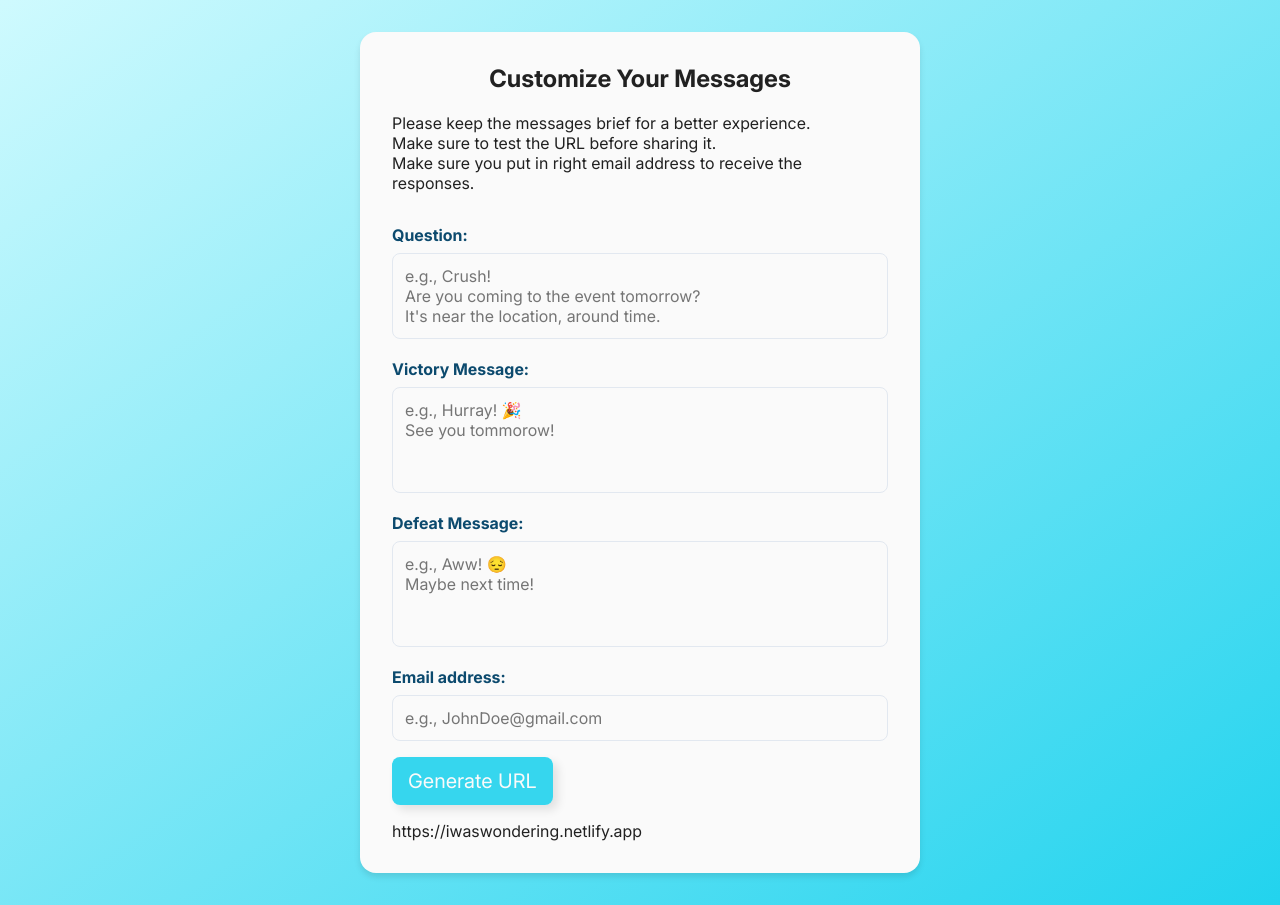
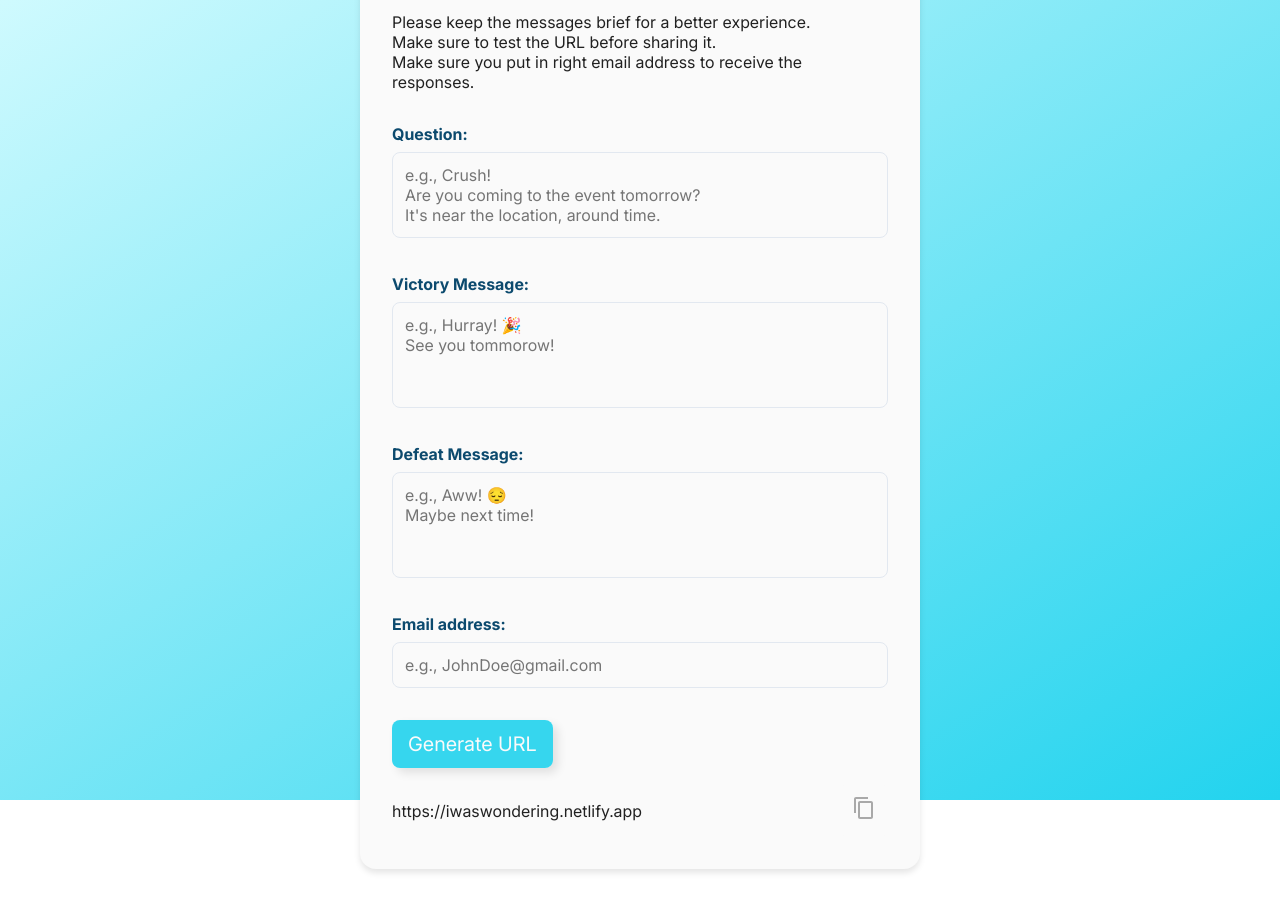
Before and after one commit to HrushikeshJoshi187/Ask_Your_Crush_Out_Online, a React (Vite) app in the folder client/: page /customize in a window 1280 px wide. Built offline with nearby package versions, Linux system fonts and the light colour scheme.

Commit message:
Changes 2025-01-29

```diff
--- a/client/src/App.css
+++ b/client/src/App.css
@@ -15,6 +15,8 @@
   flex-direction: column;
   justify-content: center;
   align-items: center;
+
+  height: calc(100vh - env(safe-area-inset-top));
 }
 
 @media (min-width: 640px) {
--- a/client/src/components/Buttons.tsx
+++ b/client/src/components/Buttons.tsx
@@ -3,8 +3,8 @@ import DOMPurify from "dompurify";
 
 import "./Buttons.css";
 
-const serverURL = "https://ask-your-crush-out-online.onrender.com";
-// const serverURL = "http://localhost:3000";
+// const serverURL = "https://ask-your-crush-out-online.onrender.com";
+const serverURL = "http://localhost:3000";
 
 interface ButtonsProps {
   state: "requirement" | "question" | "decision" | "victory" | "defeat";
@@ -152,7 +152,7 @@ const Buttons = forwardRef<HTMLDivElement, ButtonsProps>(
               changeState("question");
             }}
           >
-            Caught One? All set?
+            All set? Click here!
           </button>
         )}
 
--- a/client/src/components/Customize.css
+++ b/client/src/components/Customize.css
@@ -50,7 +50,6 @@
   width: 100%;
   resize: none;
 
-  margin-bottom: 1rem;
   padding: 0.75rem;
 
   background-color: rgba(250, 250, 250, 1);
@@ -69,11 +68,20 @@
   outline: none;
 }
 
+.customize_textarea.invalid {
+  border: 1px solid rgba(255, 0, 0, 1);
+  box-shadow: 0 0 5px rgba(255, 0, 0, 0.5);
+}
+
+.customize_textarea:focus.invalid {
+  border-color: rgba(255, 0, 0, 1);
+  box-shadow: 0 0 5px rgba(255, 0, 0, 0.5);
+}
+
 .customize_input {
   width: 100%;
   resize: none;
 
-  margin-bottom: 1rem;
   padding: 0.75rem;
 
   background-color: rgba(250, 250, 250, 1);
@@ -133,6 +141,10 @@
 
 .customize_url {
   margin-top: 1rem;
+
+  display: flex;
+  align-items: center;
+  justify-content: space-between;
 }
 
 .customize_url_link {
@@ -140,6 +152,39 @@
   white-space: normal;
   display: block;
   max-width: 100%;
+
+  pointer-events: none;
+}
+
+.error_message {
+  display: block;
+
+  height: 0.75rem;
+
+  margin-top: 0.25rem;
+  margin-bottom: 1rem;
+
+  text-align: end;
+
+  color: rgba(255, 0, 0, 0.8);
+  font-size: 0.75rem;
+}
+
+.copy_button {
+  padding: 0.75rem;
+
+  font-size: 1.25rem;
+
+  outline: none;
+
+  border: none;
+  border-radius: 0.5rem;
+
+  background: rgb(250, 250, 250, 1);
+
+  cursor: pointer;
+
+  transition: 0.33s;
 }
 
 @media (max-width: 640px) {
--- a/client/src/components/Customize.tsx
+++ b/client/src/components/Customize.tsx
@@ -1,4 +1,4 @@
-import { useState } from "react";
+import { useState, useRef } from "react";
 import DOMPurify from "dompurify";
 
 import "./Customize.css";
@@ -10,39 +10,151 @@ const Customize = (): JSX.Element => {
   const [victoryMessage, setVictoryMessage] = useState<string>("");
   const [defeatMessage, setDefeatMessage] = useState<string>("");
   const [email, setEmail] = useState<string>("");
+
   const [encodedQuestion, setEncodedQuestion] = useState<string>("");
   const [encodedVictoryMessage, setEncodedVictoryMessage] =
     useState<string>("");
   const [encodedDefeatMessage, setEncodedDefeatMessage] = useState<string>("");
   const [encodedEmail, setEncodedEmail] = useState<string>("");
 
-  const [isEmailValid, setIsEmailValid] = useState<boolean>(true);
+  const [errors, setErrors] = useState<{
+    question?: string;
+    victoryMessage?: string;
+    defeatMessage?: string;
+    email?: string;
+  }>({});
+
+  const questionRef = useRef<HTMLTextAreaElement | null>(null);
+  const victoryMessageRef = useRef<HTMLTextAreaElement | null>(null);
+  const defeatMessageRef = useRef<HTMLTextAreaElement | null>(null);
+  const emailRef = useRef<HTMLInputElement | null>(null);
 
   const sanitizeInput = (input: string): string => {
-    return DOMPurify.sanitize(input, { ALLOWED_TAGS: [], ALLOWED_ATTR: [] });
+    return DOMPurify.sanitize(input, {
+      ALLOWED_TAGS: [],
+      ALLOWED_ATTR: [],
+      KEEP_CONTENT: true,
+    });
+  };
+
+  const validateEmail = (email: string): boolean => {
+    const emailPattern = /^[^\s@]+@[^\s@]+\.[^\s@]+$/;
+    return emailPattern.test(email);
+  };
+
+  const validateEnglishAndEmojis = (input: string): boolean => {
+    const pattern =
+      /^[\u0020-\u007E\n\u1F600-\u1F64F\u1F300-\u1F77F\u1F780-\u1F8FF\u1F900-\u1FA6F\u1F1E6-\u1F1FF\u2600-\u26FF\u200B-\u200D\uFE0F\uD83C-\uDBFF\uDC00-\uDFFF]*$/u;
+
+    if (
+      /[^\u0020-\u007E\n\u1F600-\u1F64F\u1F300-\u1F77F\u1F780-\u1F8FF\u1F900-\u1FA6F\u1F1E6-\u1F1FF\u2600-\u26FF\u200B-\u200D\uFE0F\uD83C-\uDBFF\uDC00-\uDFFF]/.test(
+        input
+      )
+    ) {
+      return false;
+    }
+
+    const isValid = pattern.test(input);
+
+    return isValid;
+  };
+
+  const validateInput = (): boolean => {
+    const newErrors: typeof errors = {};
+
+    if (!question.trim()) {
+      newErrors.question = "Question cannot be empty.";
+    } else if (!validateEnglishAndEmojis(question)) {
+      newErrors.question = "Only English text and emojis are allowed.";
+    } else if (question.split("\n").length > 3) {
+      newErrors.question = "Question cannot exceed 3 lines.";
+    }
+
+    if (!victoryMessage.trim()) {
+      newErrors.victoryMessage = "Victory message cannot be empty.";
+    } else if (!validateEnglishAndEmojis(victoryMessage)) {
+      newErrors.victoryMessage = "Only English text and emojis are allowed.";
+    } else if (victoryMessage.split("\n").length > 4) {
+      newErrors.victoryMessage = "Victory message cannot exceed 4 lines.";
+    }
+
+    if (!defeatMessage.trim()) {
+      newErrors.defeatMessage = "Defeat message cannot be empty.";
+    } else if (!validateEnglishAndEmojis(defeatMessage)) {
+      newErrors.defeatMessage = "Only English text and emojis are allowed.";
+    } else if (defeatMessage.split("\n").length > 4) {
+      newErrors.defeatMessage = "Defeat message cannot exceed 4 lines.";
+    }
+
+    if (!email.trim()) {
+      newErrors.email = "Email address cannot be empty.";
+    } else if (!validateEmail(email)) {
+      newErrors.email = "Please enter a valid email address.";
+    }
+
+    setErrors(newErrors);
+
+    if (Object.keys(newErrors).length > 0) {
+      if (newErrors.question) {
+        questionRef.current?.scrollIntoView({
+          behavior: "smooth",
+          block: "center",
+        });
+      } else if (newErrors.victoryMessage) {
+        victoryMessageRef.current?.scrollIntoView({
+          behavior: "smooth",
+          block: "center",
+        });
+      } else if (newErrors.defeatMessage) {
+        defeatMessageRef.current?.scrollIntoView({
+          behavior: "smooth",
+          block: "center",
+        });
+      } else if (newErrors.email) {
+        emailRef.current?.scrollIntoView({
+          behavior: "smooth",
+          block: "center",
+        });
+      }
+    }
+
+    return Object.keys(newErrors).length === 0;
   };
 
   const handleGenerate = () => {
+    if (validateInput()) {
       const sanitizedQuestion = sanitizeInput(question);
       const sanitizedVictoryMessage = sanitizeInput(victoryMessage);
       const sanitizedDefeatMessage = sanitizeInput(defeatMessage);
       const sanitizedEmail = sanitizeInput(email);
 
-    setEncodedQuestion(btoa(sanitizedQuestion));
-    setEncodedVictoryMessage(btoa(sanitizedVictoryMessage));
-    setEncodedDefeatMessage(btoa(sanitizedDefeatMessage));
-    setEncodedEmail(btoa(sanitizedEmail));
+      const toBase64 = (str: string): string => {
+        return btoa(String.fromCharCode(...new TextEncoder().encode(str)));
+      };
 
-    if (validateEmail(sanitizedEmail)) {
-      setIsEmailValid(true);
-    } else {
-      setIsEmailValid(false);
+      setEncodedQuestion(encodeURIComponent(toBase64(sanitizedQuestion)));
+      setEncodedVictoryMessage(
+        encodeURIComponent(toBase64(sanitizedVictoryMessage))
+      );
+      setEncodedDefeatMessage(
+        encodeURIComponent(toBase64(sanitizedDefeatMessage))
+      );
+      setEncodedEmail(encodeURIComponent(toBase64(sanitizedEmail)));
+
+      setErrors({});
     }
   };
 
-  const validateEmail = (email: string): boolean => {
-    const emailPattern = /^[^\s@]+@[^\s@]+\.[^\s@]+$/;
-    return emailPattern.test(email);
+  const handleCopyToClipboard = () => {
+    const url = `${website_url}?q=${encodedQuestion}&v=${encodedVictoryMessage}&d=${encodedDefeatMessage}&e=${encodedEmail}`;
+    navigator.clipboard.writeText(url).then(
+      () => {
+        alert("URL copied to clipboard!");
+      },
+      (err) => {
+        alert("Failed to copy URL: " + err);
+      }
+    );
   };
 
   return (
@@ -59,7 +171,8 @@ const Customize = (): JSX.Element => {
         <div>
           <label className="customize_label">Question:</label>
           <textarea
-            className="customize_textarea"
+            ref={questionRef}
+            className={`customize_textarea ${errors.question ? "invalid" : ""}`}
             rows={3}
             value={question}
             onChange={(e) => setQuestion(e.target.value)}
@@ -69,11 +182,15 @@ const Customize = (): JSX.Element => {
 Are you coming to the event tomorrow?
 It's near the location, around time.`}
           />
+          {<span className="error_message">{errors.question}</span>}
         </div>
         <div>
           <label className="customize_label">Victory Message:</label>
           <textarea
-            className="customize_textarea"
+            ref={victoryMessageRef}
+            className={`customize_textarea ${
+              errors.victoryMessage ? "invalid" : ""
+            }`}
             rows={4}
             value={victoryMessage}
             onChange={(e) => setVictoryMessage(e.target.value)}
@@ -82,11 +199,15 @@ It's near the location, around time.`}
             placeholder={`e.g., Hurray! 🎉
 See you tommorow!`}
           />
+          {<span className="error_message">{errors.victoryMessage}</span>}
         </div>
         <div>
           <label className="customize_label">Defeat Message:</label>
           <textarea
-            className={`customize_textarea`}
+            ref={defeatMessageRef}
+            className={`customize_textarea ${
+              errors.defeatMessage ? "invalid" : ""
+            }`}
             rows={4}
             value={defeatMessage}
             onChange={(e) => setDefeatMessage(e.target.value)}
@@ -95,17 +216,21 @@ See you tommorow!`}
             placeholder={`e.g., Aww! 😔
 Maybe next time!`}
           />
+          {<span className="error_message">{errors.defeatMessage}</span>}
         </div>
         <div>
           <label className="customize_label">Email address:</label>
           <input
-            className={`customize_input ${!isEmailValid ? "invalid" : ""}`}
+            ref={emailRef}
+            className={`customize_input ${errors.email ? "invalid" : ""}`}
             type="email"
             value={email}
             onChange={(e) => setEmail(e.target.value)}
             required
             placeholder={`e.g., JohnDoe@gmail.com`}
+            autoComplete="on"
           />
+          {<span className="error_message">{errors.email}</span>}
         </div>
         <button
           className="customize_button"
@@ -128,14 +253,28 @@ Maybe next time!`}
           </div>
         ) : (
           <div className="customize_url">
-            <a
-              href={`${website_url}`}
-              className="customize_url_link"
-              target="_blank"
-              rel="noopener noreferrer"
-            >
+            <a href="" className="customize_url_link">
               {website_url}
             </a>
+            <button
+              className="copy_button"
+              onClick={handleCopyToClipboard}
+              aria-label="Copy URL"
+            >
+              <svg
+                xmlns="http://www.w3.org/2000/svg"
+                height="24px"
+                viewBox="0 0 24 24"
+                width="24px"
+                fill="currentColor"
+              >
+                <path d="M0 0h24v24H0V0z" fill="none" />
+                <path
+                  d="M16 1H4c-1.1 0-2 .9-2 2v14h2V3h12V1zm3 4H8c-1.1 0-2 .9-2 2v14c0 1.1.9 2 2 2h11c1.1 0 2-.9 2-2V7c0-1.1-.9-2-2-2zm0 16H8V7h11v14z"
+                  fill="#A9A9A9"
+                />
+              </svg>
+            </button>
           </div>
         )}
       </form>
--- a/client/src/components/Mochi.tsx
+++ b/client/src/components/Mochi.tsx
@@ -14,7 +14,6 @@ interface MochiProps {
 
 const Mochi = ({ state, mochiState }: MochiProps): JSX.Element => {
   const preventInteraction = (e: React.MouseEvent | React.DragEvent) => {
-    console.log("called");
     e.preventDefault();
   };
 
```
Also changed, not shown: client/src/components/Message.tsx (+18 -2 lines), 2 other files (tests, documents, lock files or other folders). Lines whose indentation alone changed are shown as unchanged.
